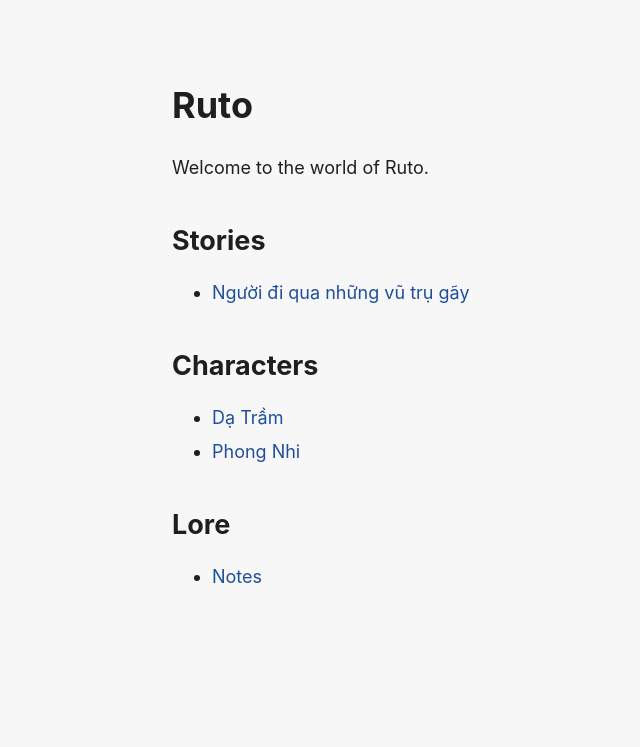
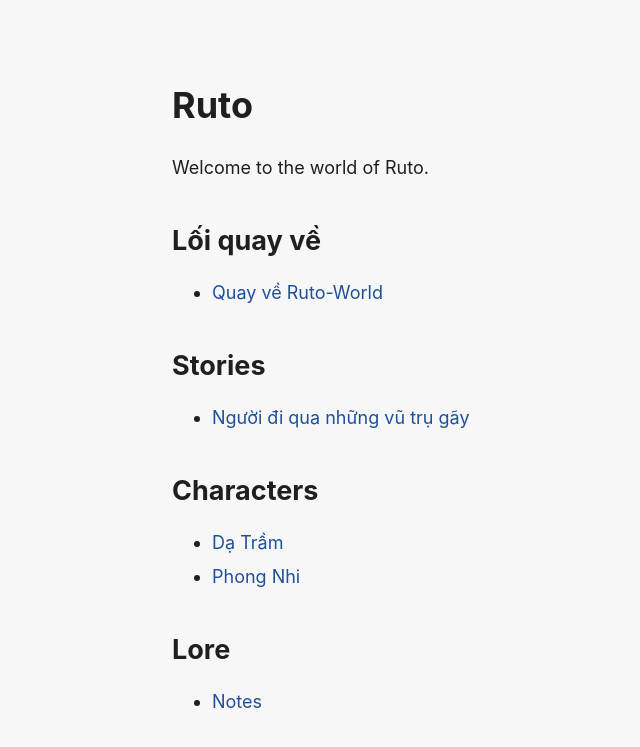
Before and after one commit to euro6792/Ruto-World, a Jekyll site: the page built from worlds/ruto/index.md, in a window 1280 px wide. Shown: the top 747 px of the page, without its empty margins (88-728 px from the left). Built offline with Jekyll 4.4.1, drawn with Linux system fonts in a browser that asks for light colours.

Commit message:
Add navigation section to Ruto index
Add a new section for navigation back to Ruto-World.

```diff
--- a/worlds/ruto/index.md
+++ b/worlds/ruto/index.md
@@ -8,6 +8,9 @@ permalink: /worlds/ruto/
 
 Welcome to the world of Ruto.
 
+## Lối quay về
+- [Quay về Ruto-World]({{ "/" | relative_url }})
+
 ## Stories
 - [Người đi qua những vũ trụ gãy]({{ site.baseurl }}/worlds/ruto/stories/nguoi-di-qua-nhung-vu-tru-gay/)
 
```
